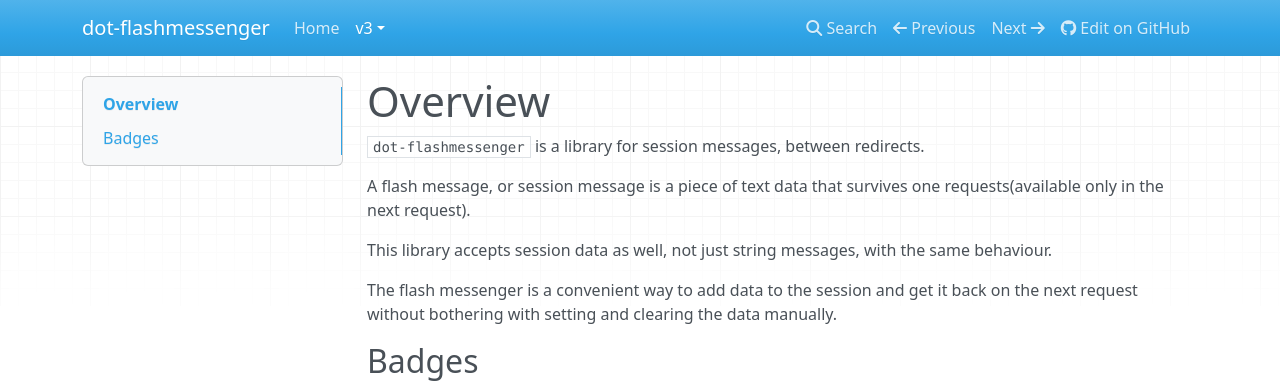
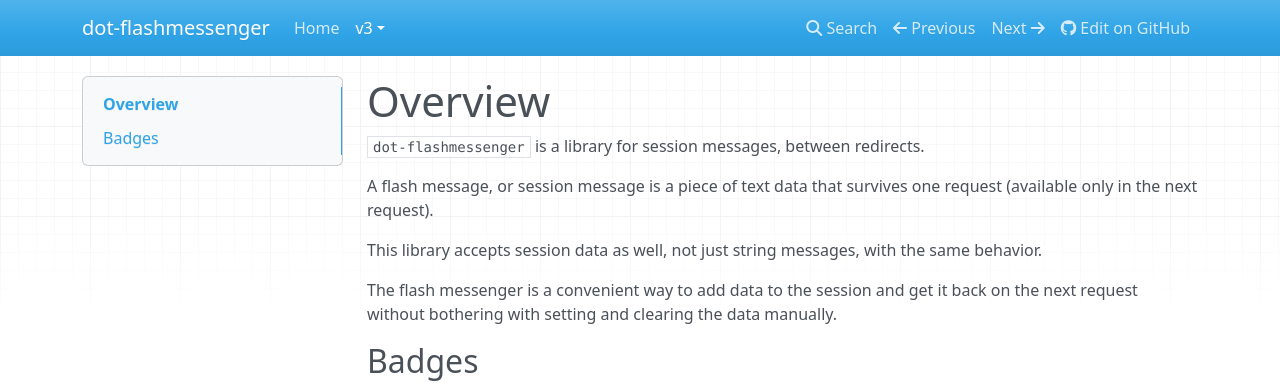
Before and after one commit to dotkernel/dot-flashmessenger, an MkDocs documentation site: the page built from docs/book/v3/overview.md, in a window 1280 px wide. Shown: the top 383 px of the page. Built offline with MkDocs 1.6.1, drawn with Linux system fonts in a browser that asks for light colours; nearby versions of some CDN libraries.

```diff
--- a/docs/book/v3/overview.md
+++ b/docs/book/v3/overview.md
@@ -2,16 +2,16 @@
 
 `dot-flashmessenger` is a library for session messages, between redirects.
 
-A flash message, or session message is a piece of text data that survives one requests(available only in the next request).
+A flash message, or session message is a piece of text data that survives one request (available only in the next request).
 
-This library accepts session data as well, not just string messages, with the same behaviour.
+This library accepts session data as well, not just string messages, with the same behavior.
 
 The flash messenger is a convenient way to add data to the session and get it back on the next request without bothering with setting and clearing the data manually.
 
 ## Badges
 
 ![OSS Lifecycle](https://img.shields.io/osslifecycle/dotkernel/dot-flashmessenger)
-![PHP from Packagist (specify version)](https://img.shields.io/packagist/php-v/dotkernel/dot-flashmessenger/3.6.0)
+![PHP from Packagist (specify version)](https://img.shields.io/packagist/php-v/dotkernel/dot-flashmessenger/3.7.0)
 
 [![GitHub issues](https://img.shields.io/github/issues/dotkernel/dot-flashmessenger)](https://github.com/dotkernel/dot-flashmessenger/issues)
 [![GitHub forks](https://img.shields.io/github/forks/dotkernel/dot-flashmessenger)](https://github.com/dotkernel/dot-flashmessenger/network)
```
Also changed, not shown: README.md (+12 -30 lines), SECURITY.md (+10 -20 lines), composer.json (+3 -4 lines), docs/book/v3/configuration.md (+2 -2 lines), docs/book/v3/renderer.md (+1 -1 lines), docs/book/v3/usage.md (+2 -2 lines), .laminas-ci.json (added), 2 other files.
